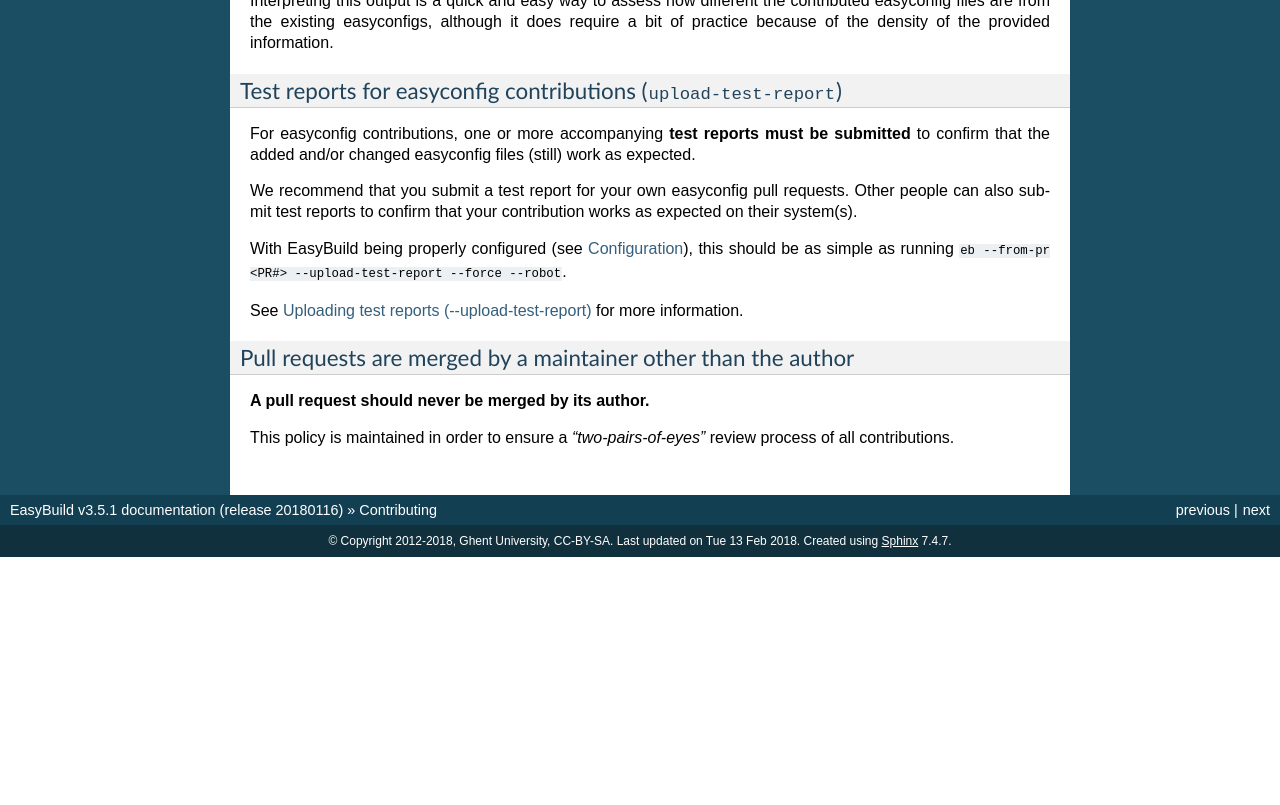
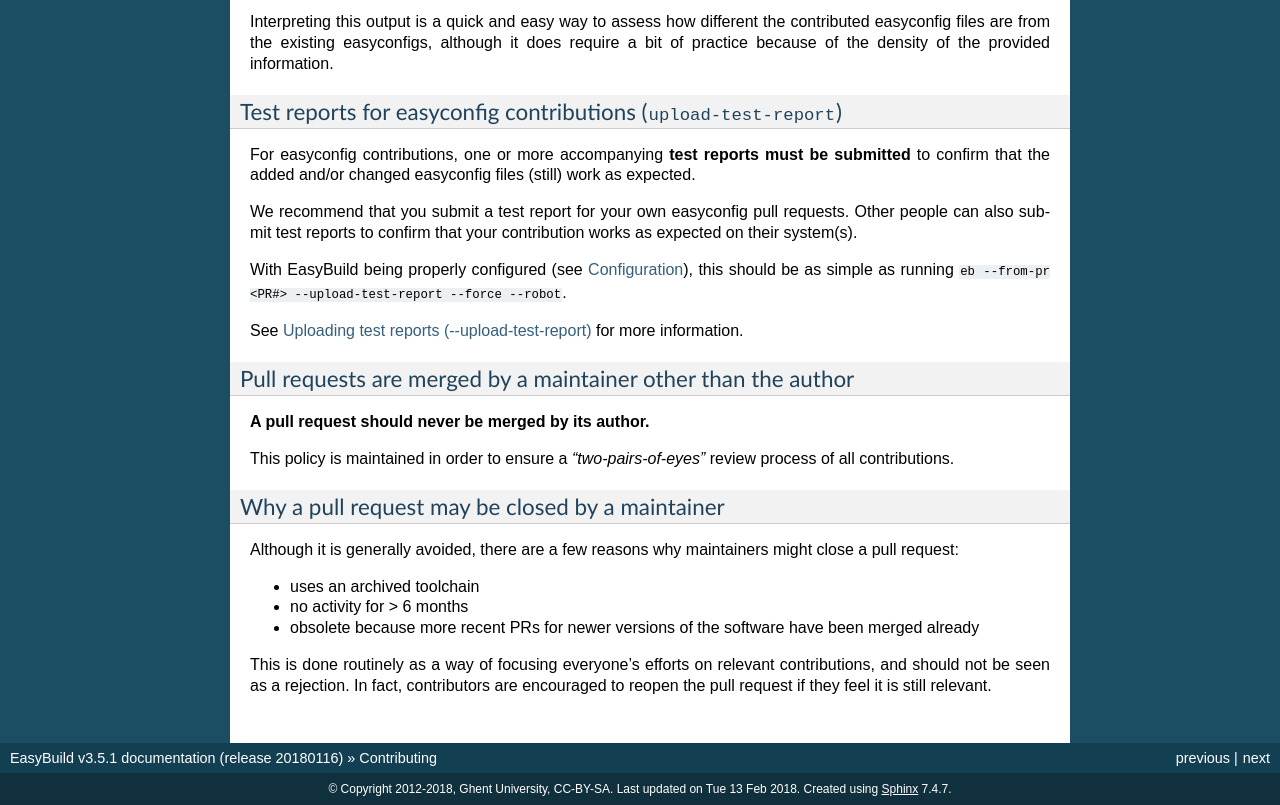
Before and after one commit to easybuilders/easybuild, a Sphinx documentation site: the page built from docs/Contributing.rst, in a window 1280 px wide and 900 px high, scrolled down 10906 px, cut to the strip 95-900 px from the top of the window. Built offline with Sphinx 7.4.7, drawn with Linux system fonts in a browser that asks for light colours; pages that are not in the unit, such as notebooks, are missing from menus; before the commit the page ends 11558 px from its top, so only the background shows below that; some of the changed text lies outside the part shown.

Commit message:
add policy on closing prs

```diff
--- a/docs/Contributing.rst
+++ b/docs/Contributing.rst
@@ -686,3 +686,17 @@ Pull requests are merged by a maintainer other than the author
 **A pull request should never be merged by its author.**
 
 This policy is maintained in order to ensure a *"two-pairs-of-eyes"* review process of all contributions.
+
+.. _contributing_review_process_why_pr_closed_by_maintainer:
+
+Why a pull request may be closed by a maintainer
+~~~~~~~~~~~~~~~~~~~~~~~~~~~~~~~~~~~~~~~~~~~~~~~~
+
+Although it is generally avoided, there are a few reasons why maintainers might close a pull request:
+
+* uses an archived toolchain
+* no activity for > 6 months
+* obsolete because more recent PRs for newer versions of the software have been merged already
+
+This is done routinely as a way of focusing everyone's efforts on relevant contributions, and should not be seen as a rejection.
+In fact, contributors are encouraged to reopen the pull request if they feel it is still relevant.
```
